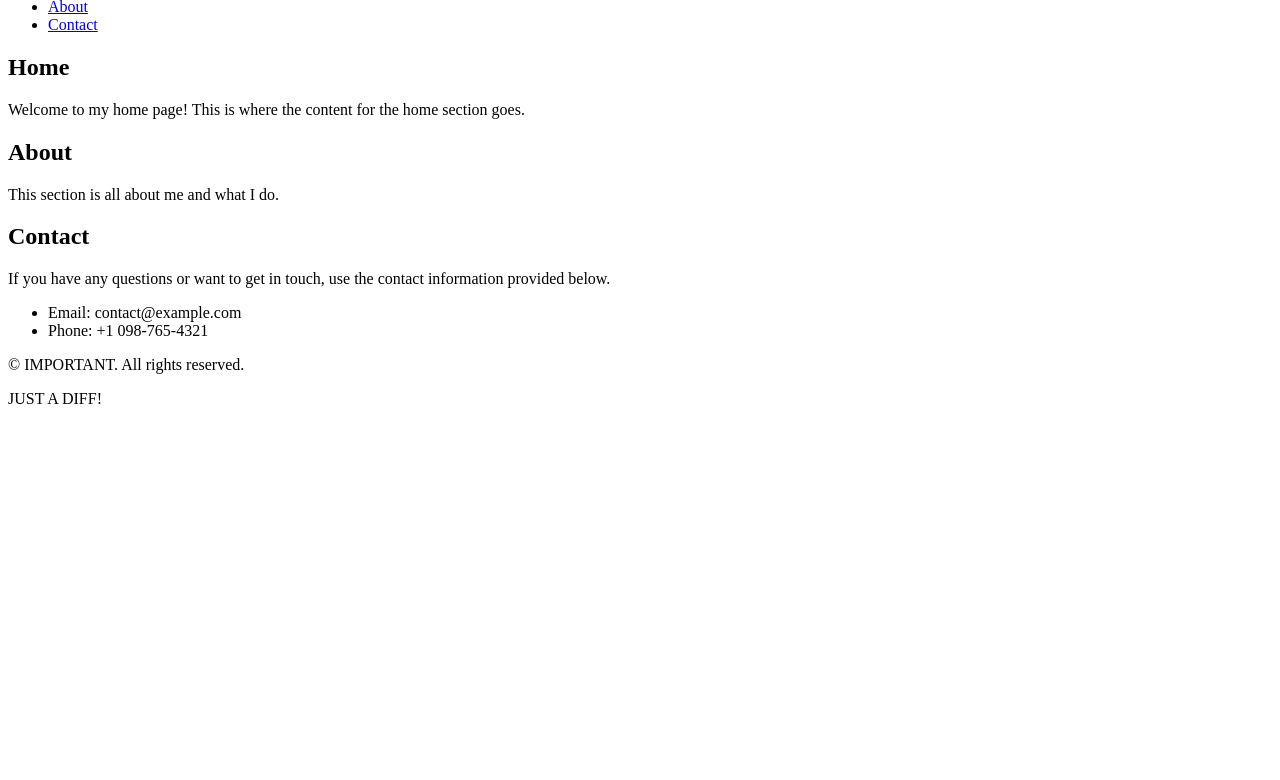
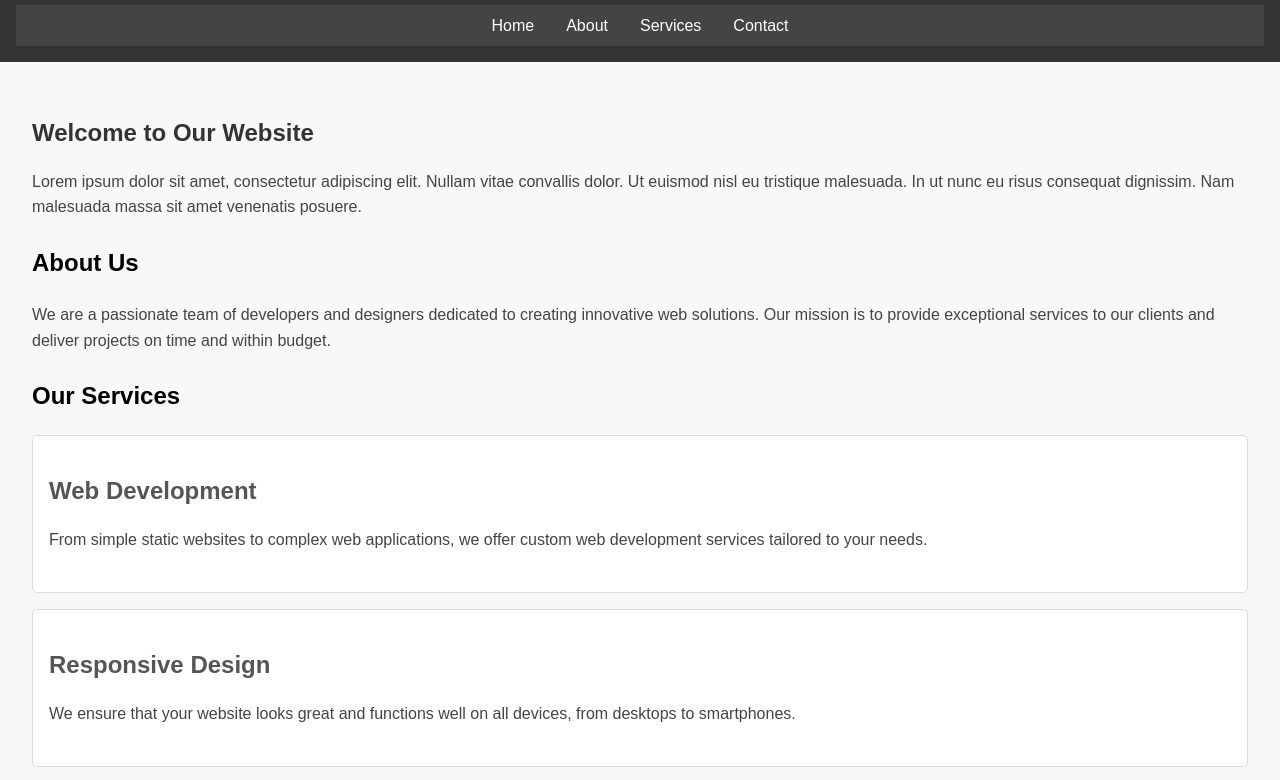
Before and after one commit to Lakan-Ilaw/GIT_Review_20230726, a plain HTML site: page index.html in a window 1280 px wide. Shown: the part 100-880 px from the top of the page. Before the commit the page ends 800 px from the top, so only its background shows below. Drawn offline with Linux system fonts and the light colour scheme.

Commit message:
More Complicated index.html

```diff
--- a/index.html
+++ b/index.html
@@ -1,12 +1,166 @@
 <!DOCTYPE html>
 
-<html>
+<html lang="en">
 
 <head>
 
     <meta charset="UTF-8">
 
-    <title>My Website</title>
+    <meta name="viewport" content="width=device-width, initial-scale=1.0">
+
+    <title>My Complex Website</title>
+
+    <style>
+
+        body {
+
+            font-family: Arial, sans-serif;
+
+            line-height: 1.6;
+
+            margin: 0;
+
+            padding: 0;
+
+            background-color: #f8f8f8;
+
+        }
+
+
+
+        header {
+
+            background-color: #333;
+
+            color: #fff;
+
+            padding: 1rem;
+
+            text-align: center;
+
+        }
+
+
+
+        nav ul {
+
+            list-style: none;
+
+            padding: 0;
+
+            margin: 0;
+
+            display: flex;
+
+            justify-content: center;
+
+            background-color: #444;
+
+        }
+
+
+
+        nav li {
+
+            padding: 0.5rem 1rem;
+
+        }
+
+
+
+        nav li a {
+
+            color: #fff;
+
+            text-decoration: none;
+
+        }
+
+
+
+        nav li a:hover {
+
+            background-color: #555;
+
+        }
+
+
+
+        main {
+
+            padding: 2rem;
+
+        }
+
+
+
+        h1 {
+
+            color: #333;
+
+            margin-bottom: 1rem;
+
+        }
+
+
+
+        p {
+
+            color: #444;
+
+            margin-bottom: 1.5rem;
+
+        }
+
+
+
+        .feature-box {
+
+            border: 1px solid #ddd;
+
+            border-radius: 5px;
+
+            padding: 1rem;
+
+            margin-bottom: 1rem;
+
+            background-color: #fff;
+
+        }
+
+
+
+        .feature-box h2 {
+
+            color: #555;
+
+            margin-bottom: 0.5rem;
+
+        }
+
+
+
+        footer {
+
+            background-color: #333;
+
+            color: #fff;
+
+            text-align: center;
+
+            padding: 1rem;
+
+        }
+
+
+
+        footer p {
+
+            margin: 0;
+
+        }
+
+    </style>
 
 </head>
 
@@ -14,7 +168,7 @@
 
     <header>
 
-        <h1>Welcome to My Website</h1>
+        <h1>Welcome to My Complex Website</h1>
 
         <nav>
 
@@ -23,6 +177,8 @@
                 <li><a href="#home">Home</a></li>
 
                 <li><a href="#about">About</a></li>
+
+                <li><a href="#services">Services</a></li>
 
                 <li><a href="#contact">Contact</a></li>
 
@@ -38,9 +194,9 @@
 
         <section id="home">
 
-            <h2>Home</h2>
+            <h1>Welcome to Our Website</h1>
 
-            <p>Welcome to my home page! This is where the content for the home section goes.</p>
+            <p>Lorem ipsum dolor sit amet, consectetur adipiscing elit. Nullam vitae convallis dolor. Ut euismod nisl eu tristique malesuada. In ut nunc eu risus consequat dignissim. Nam malesuada massa sit amet venenatis posuere.</p>
 
         </section>
 
@@ -48,9 +204,41 @@
 
         <section id="about">
 
-            <h2>About</h2>
+            <h2>About Us</h2>
 
-            <p>This section is all about me and what I do.</p>
+            <p>We are a passionate team of developers and designers dedicated to creating innovative web solutions. Our mission is to provide exceptional services to our clients and deliver projects on time and within budget.</p>
+
+        </section>
+
+
+
+        <section id="services">
+
+            <h2>Our Services</h2>
+
+            <div class="feature-box">
+
+                <h2>Web Development</h2>
+
+                <p>From simple static websites to complex web applications, we offer custom web development services tailored to your needs.</p>
+
+            </div>
+
+            <div class="feature-box">
+
+                <h2>Responsive Design</h2>
+
+                <p>We ensure that your website looks great and functions well on all devices, from desktops to smartphones.</p>
+
+            </div>
+
+            <div class="feature-box">
+
+                <h2>E-commerce Solutions</h2>
+
+                <p>Want to sell products online? We can build an e-commerce platform that suits your business and attracts customers.</p>
+
+            </div>
 
         </section>
 
@@ -58,15 +246,17 @@
 
         <section id="contact">
 
-            <h2>Contact</h2>
+            <h2>Contact Us</h2>
 
-            <p>If you have any questions or want to get in touch, use the contact information provided below.</p>
+            <p>If you have any questions or would like to discuss your project, feel free to get in touch with us.</p>
 
             <ul>
 
-                <li>Email: contact@example.com</li>
+                <li>Email: info@example.com</li>
 
-                <li>Phone: +1 098-765-4321</li>
+                <li>Phone: +1 123-456-7890</li>
+
+                <li>Address: 123 Main Street, City, Country</li>
 
             </ul>
 
@@ -78,8 +268,7 @@
 
     <footer>
 
-        <p>&copy; IMPORTANT. All rights reserved.</p>
-	<p>JUST A DIFF!</p>
+        <p>&copy; 2023 MyComplexWebsite.com. All rights reserved.</p>
 
     </footer>
 
```
